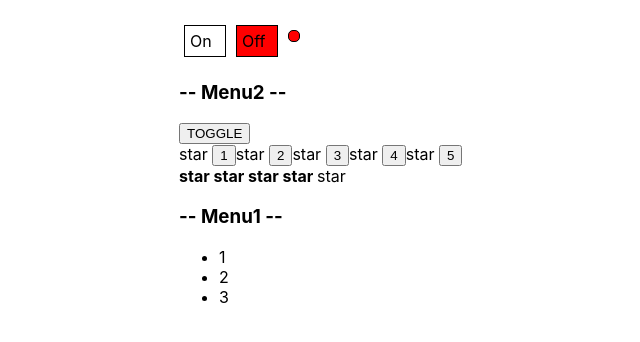
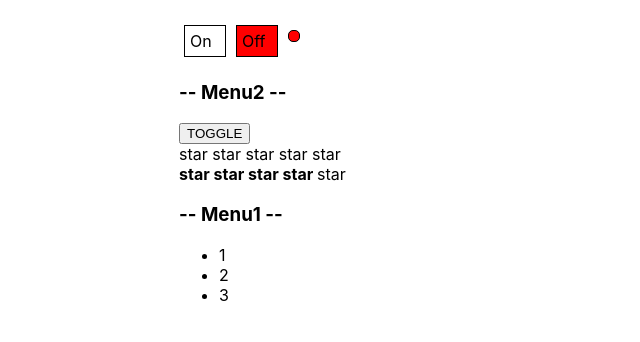
Before and after one commit to Nariu9/react-ts, a React (Create React App) app: page / in a window 1280 px wide. Shown: the top 342 px of the page, without its empty margins (311-951 px from the left). Built offline with nearby package versions, Linux system fonts and the light colour scheme.

Commit message:
refactor UncontrolledRating

```diff
--- a/src/components/UncontrolledRating/UncontrolledRating.tsx
+++ b/src/components/UncontrolledRating/UncontrolledRating.tsx
@@ -9,33 +9,29 @@ export function UncontrolledRating(props: UncontrolledRatingPropsType) {
 
     const [starSelected, setStarSelected] = useState(0)
 
-    const onClickHandler = (value:number) => {
-        setStarSelected(value)
-    }
-
     return (
         <div>
-            <Star selected={starSelected > 0}/>
-            <button onClick={()=>onClickHandler(1)}>1</button>
-            <Star selected={starSelected > 1}/>
-            <button onClick={()=>onClickHandler(2)}>2</button>
-            <Star selected={starSelected > 2}/>
-            <button onClick={()=>onClickHandler(3)}>3</button>
-            <Star selected={starSelected > 3}/>
-            <button onClick={()=>onClickHandler(4)}>4</button>
-            <Star selected={starSelected > 4}/>
-            <button onClick={()=>onClickHandler(5)}>5</button>
+            <Star selected={starSelected > 0} callback={setStarSelected} starSelected={1}/>
+            <Star selected={starSelected > 1} callback={setStarSelected} starSelected={2}/>
+            <Star selected={starSelected > 2} callback={setStarSelected} starSelected={3}/>
+            <Star selected={starSelected > 3} callback={setStarSelected} starSelected={4}/>
+            <Star selected={starSelected > 4} callback={setStarSelected} starSelected={5}/>
         </div>
     )
 }
 
 type StarPropsType= {
     selected: boolean
+    callback:(value:number)=>void
+    starSelected:number
 }
 
 function Star(props: StarPropsType) {
     console.log('Star rendering');
+
+    const chosenStar = props.selected ? <b>star </b> : 'star '
+
     return (
-        props.selected ? <span><b>star</b></span> : <span>star </span>
+        <span onClick={()=>props.callback(props.starSelected)}>{chosenStar}</span>
     )
 }
```
